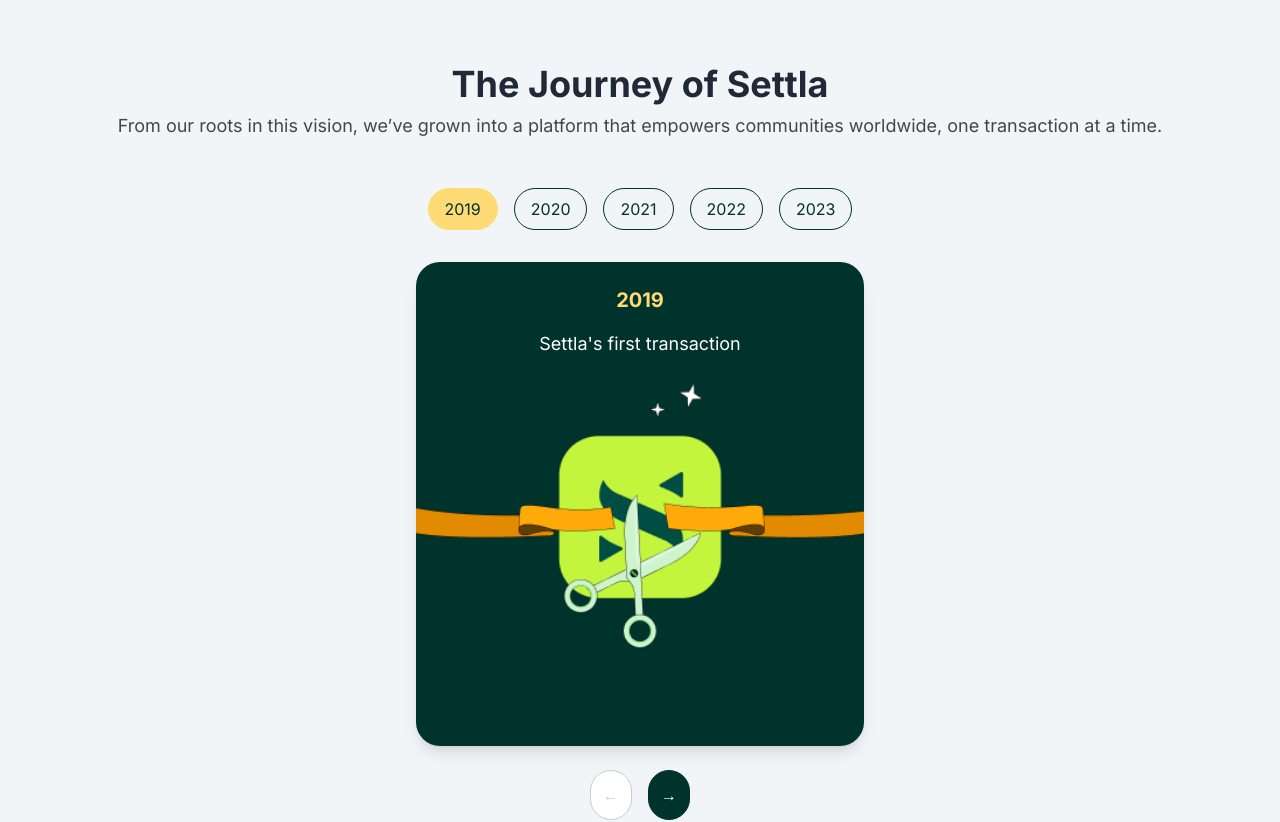
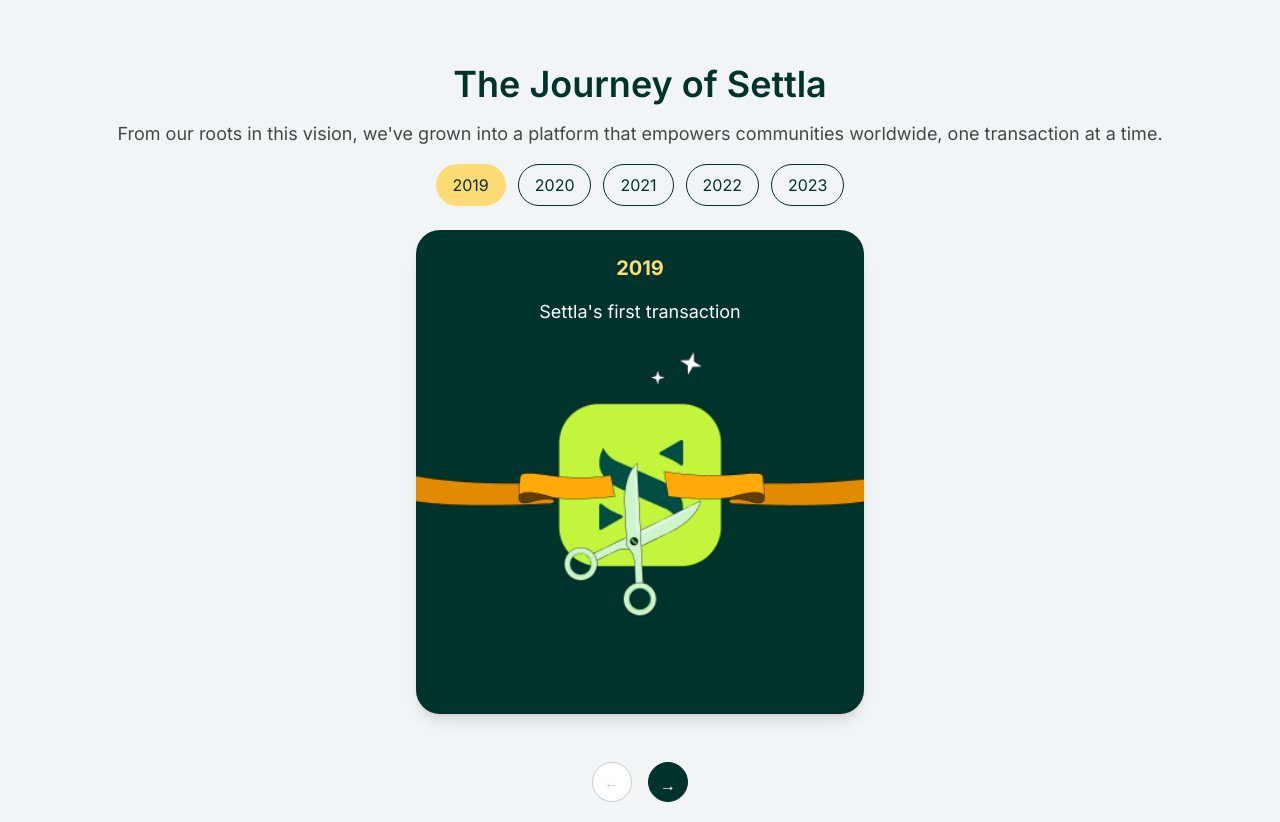
Before and after one commit to bossglobalorg/settla-landing-page, a Next.js app: page /about in a window 1280 px wide. Shown: the part 4400-5222 px from the top of the page. Built offline with nearby package versions, Linux system fonts and the light colour scheme.

Commit message:
chore: update joureny section

```diff
--- a/src/components/sections/AboutPage/JourneySection/index.tsx
+++ b/src/components/sections/AboutPage/JourneySection/index.tsx
@@ -1,8 +1,8 @@
 "use client";
 
+import { useState } from "react";
+import Image from "next/image";
 import assetLib from "@/lib/assets";
-import Image from "next/image";
-import { useState } from "react";
 
 const JourneySection = () => {
   const milestones = [
@@ -46,22 +46,22 @@
   };
 
   return (
-    <section className="bg-gray-50 px-6 py-16 lg:px-20">
+    <section className="space-y-4 bg-gray-50 px-6 py-16 lg:px-20">
       {/* Heading */}
       <div className="text-center">
-        <h2 className="text-3xl font-bold text-gray-800 md:text-4xl">
+        <h2 className="text-2xl font-semibold leading-8 text-primary-900 md:text-4xl">
           The Journey of Settla
         </h2>
-        <p className="mt-2 text-lg text-gray-600">
-          From our roots in this vision, we’ve grown into a platform that
+        <p className="mt-4 text-lg text-gray-600">
+          From our roots in this vision, we&apos;ve grown into a platform that
           empowers communities worldwide, one transaction at a time.
         </p>
       </div>
 
       {/* Timeline */}
-      <div className="mt-12 flex flex-col items-center">
+      <div className="flex flex-col items-center gap-6">
         {/* Year Navigation */}
-        <div className="flex space-x-4">
+        <div className="no-scrollbar flex w-full max-w-[calc(100dvw-3rem)] gap-3 overflow-x-auto sm:justify-center">
           {milestones.map((milestone, index) => (
             <button
               key={index}
@@ -78,7 +78,7 @@
         </div>
 
         {/* Active Card */}
-        <div className="mt-8 w-full max-w-md rounded-3xl bg-primary-900 py-6 text-center text-white shadow-lg">
+        <div className="w-full max-w-md rounded-3xl bg-primary-900 py-6 text-center text-white shadow-lg">
           <h3 className="text-xl font-bold text-accent-400">
             {milestones[activeIndex].year}
           </h3>
@@ -97,7 +97,7 @@
           <button
             onClick={handlePrev}
             disabled={activeIndex === 0}
-            className={`flex items-center justify-center rounded-full border p-3 ${
+            className={`flex size-10 items-center justify-center rounded-full border p-2.5 ${
               activeIndex === 0
                 ? "cursor-not-allowed border-gray-300 bg-white text-gray-300"
                 : "border-primary-900 bg-primary-900 text-white hover:shadow-md"
@@ -108,7 +108,7 @@
           <button
             onClick={handleNext}
             disabled={activeIndex === milestones.length - 1}
-            className={`flex items-center justify-center rounded-full border p-3 ${
+            className={`fle size-10 items-center justify-center rounded-full border p-2.5 ${
               activeIndex === milestones.length - 1
                 ? "cursor-not-allowed border-gray-300 bg-white text-gray-300"
                 : "border-primary-900 bg-primary-900 text-white hover:shadow-md"
```
